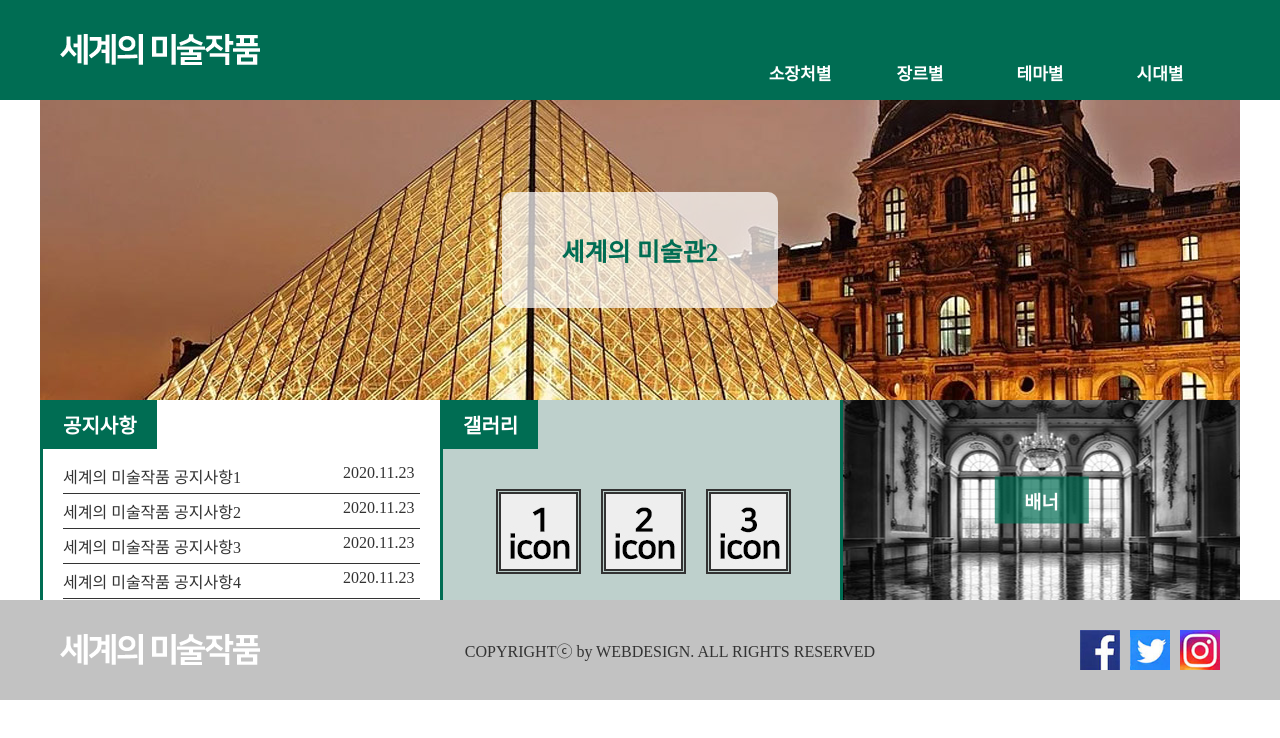
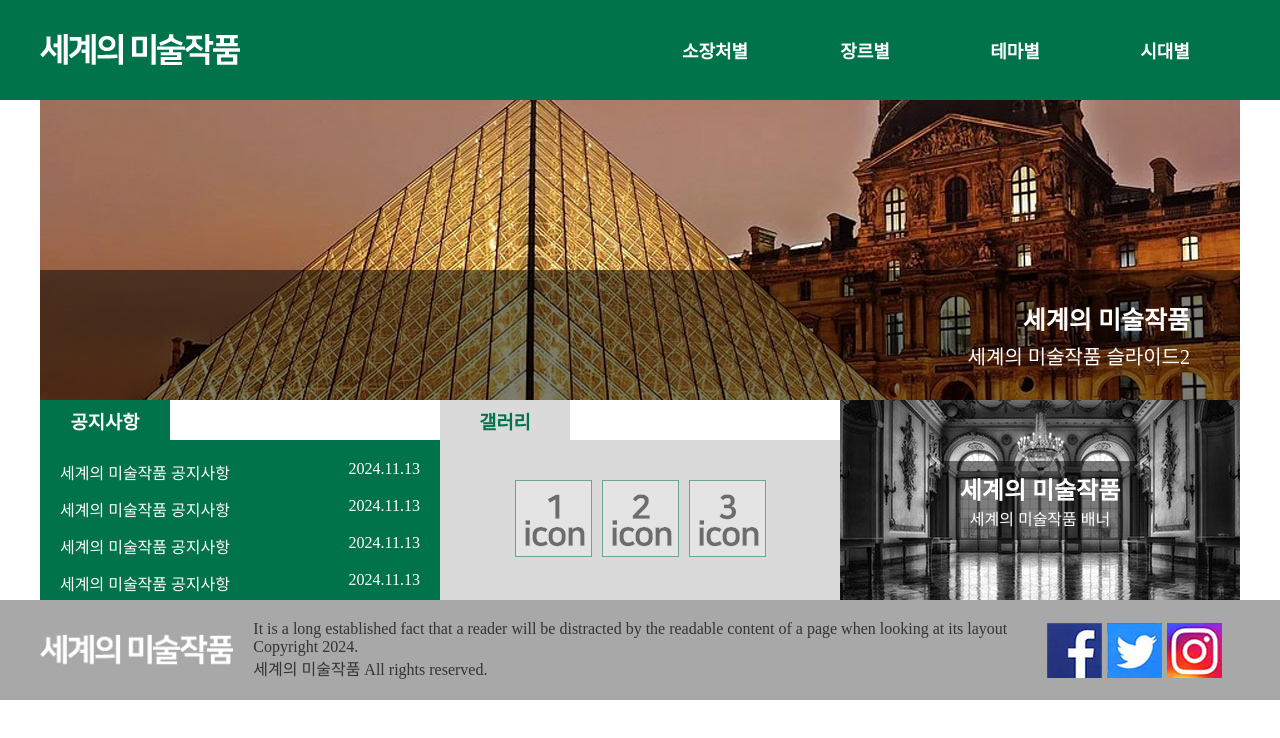
Before and after one commit to kimziyeon/webDesign-B3, a plain HTML site: page index.html in a window 1280 px wide. Drawn offline with Linux system fonts and the light colour scheme.

Commit message:
20241114 재연습

```diff
--- a/css/style.css
+++ b/css/style.css
@@ -13,6 +13,7 @@ li {
 a {
     text-decoration: none;
     color: inherit;
+    display: block;
 }
 
 img {
@@ -26,144 +27,135 @@ body {
 }
 
 
-
 .wrap {
+    width: 100%;
     position: relative;
 }
 
 header {
     width: 100%;
     height: 100px;
-    background-color: rgb(0, 109, 83);
+    background-color: #00734b;
+
 }
 
-header .inner {
+.h_inner {
     width: 1200px;
-    height: 100px;
+    height: 100%;
     margin: auto;
-
     position: relative;
 }
 
-header .inner>a {
-    display: block;
-    padding: 30px 20px;
+.h_inner>a {
+    width: 200px;
+    height: 100%;
+    align-content: center;
 }
 
-header .inner>ul {
-    display: flex;
-    text-align: center;
+nav {
     position: absolute;
-    top: 40px;
-    right: 20px;
-    z-index: 10;
-
+    top: 25px;
+    right: 0;
+    z-index: 99;
 }
 
-header .inner>ul>li {
-    width: 120px;
+nav>ul {
+    display: flex;
 }
 
-header .inner>ul>li>a {
-    display: block;
-    /* background-color: antiquewhite; */
-    color: #fff;
-    padding: 20px 0;
-    font-size: 17px;
-    font-weight: bold;
+nav>ul>li {
+    width: 150px;
+    text-align: center;
 }
 
+nav>ul>li>a {
+    height: 50px;
+    align-content: center;
+    font-weight: bold;
+    font-size: 18px;
+    color: #fff;
+}
+
+nav>ul>li>a.on,
+nav>ul>li:hover>a {
+    border-bottom: 2px solid #fff;
+}
+
+
 .sub {
-    width: 120px;
-    background-color: rgb(0, 109, 83, 0.7);
     display: none;
 }
 
-.sub li {
-    width: 120px;
+.sub>li {}
+
+.sub>li>a {
+    height: 50px;
+    align-content: center;
+    background-color: #dadada;
+    color: #00734b;
 }
 
-.sub li>a {
-    display: block;
-    padding: 15px 0;
-    color: #fff;
-    /* background-color: bisque; */
+.sub>li>a.on,
+.sub>li:hover>a {
+    background-color: #fff;
 }
-
-header .inner>ul>li:hover>a,
-.sub li:hover>a {
-    background-color: #fff;
-    color: rgb(0, 109, 83);
-}
-
-header .inner>ul>li>a.on {
-    background-color: #fff;
-    color: rgb(0, 109, 83);
-}
-
-.sub li>a.on {
-    background-color: #fff;
-    color: rgb(0, 109, 83);
-}
-
-
-
-
-
 
 .slide {
     width: 1200px;
     height: 300px;
     margin: auto;
-    background-color: beige;
     position: relative;
     overflow: hidden;
 }
 
-.slide ul {
-    width: 1200px;
+.slide>ul {
+    width: 100%;
     height: 900px;
-    /* transform: translateY(-300px); */
     position: absolute;
     top: 0;
     left: 0;
     z-index: 1;
 }
 
-.slide ul li {
+.slide>ul>li {
+    width: 100%;
     height: 300px;
 }
 
-.slide ul li>a {
-    display: block;
-    width: 1200px;
-    height: 300px;
-    text-align: center;
-    align-content: center;
+.slide>ul>li>a {
+    width: 100%;
+    height: 100%;
+    align-content: end;
 }
 
-.slide ul li>a>h3 {
-    display: inline-block;
-    background-color: rgb(255, 255, 255, 0.7);
-    color: rgb(0, 109, 83);
-    padding: 40px 60px;
+.slide .s_text {
+    background-color: rgb(0, 0, 0, 0.5);
+    text-align: right;
+    color: #fff;
+    padding: 30px 50px;
+}
+
+.slide .s_text>h2 {
     font-size: 25px;
-    border-radius: 10px;
+}
+
+.slide .s_text>p {
+    font-size: 20px;
+    margin-top: 5px;
 }
 
 
-
-.slide ul .s1 {
-    background: url(/img/img1.jpg) center/cover;
+.slide .s1 {
+    background: url(/img/img1.jpg) no-repeat center/cover;
 }
 
-.slide ul .s2 {
-    background: url(/img/img2.jpg) center/cover;
+.slide .s2 {
+    background: url(/img/img2.jpg) no-repeat center/cover;
 
 }
 
-.slide ul .s3 {
-    background: url(/img/img3.jpg) center/cover;
+.slide .s3 {
+    background: url(/img/img3.jpg) no-repeat center/cover;
 
 }
 
@@ -171,174 +163,177 @@ header .inner>ul>li>a.on {
 
 
 
-
-.contents {
+main {
     width: 1200px;
     height: 200px;
     margin: auto;
     display: flex;
 }
 
-.contents h2 {
+main h3 {
+    width: 130px;
+    height: 40px;
+    align-content: center;
+    text-align: center;
+    background-color: #00734b;
+    color: #fff;
     display: inline-block;
-    font-size: 20px;
+}
+
+main .notice {
+    width: 400px;
+    height: 100%;
+}
+
+
+main .notice>ul {
+    width: 100%;
+    height: 160px;
+    background-color: #00734b;
     padding: 10px 20px;
-    background-color: rgb(0, 109, 83);
+
+}
+
+main .notice>ul>li {
+    margin-top: 7px;
+    padding: 3px 0;
+}
+
+main .notice>ul>li>a {
+    display: flex;
+    justify-content: space-between;
     color: #fff;
 }
 
-.contents .notice {
+
+main .gall {
     width: 400px;
-    height: 200px;
-    border-left: 3px solid rgb(0, 109, 83);
+    height: 100%;
 }
 
-.contents .notice>ul {
-    margin-top: 10px;
+main .gall>ul {
+    display: flex;
+    gap: 10px;
+    justify-content: center;
+    padding-top: 40px;
 }
 
-.contents .notice>ul li {}
-
-.contents .notice>ul li>a {
-    /* width: 400px; */
-    display: flex;
-    padding: 5px 0;
-    border-bottom: 1px solid #333;
-    margin: 0 20px;
+main .gall>ul>li {
+    opacity: 0.5;
 }
 
-.contents .notice>ul li>a .title {
-    width: 280px;
+main .gall>ul>li:hover {
+    opacity: 1;
+
 }
 
-
-
-
-
-
-
-
-
-.contents .gall {
-    width: 400px;
-    height: 200px;
-    border-left: 3px solid rgb(0, 109, 83);
-    background-color: rgb(190, 208, 204);
+main .gall>ul>li>a {
+    border: 1px solid #00734b;
 }
 
-.contents .gall>ul {
-    width: 400px;
-    display: flex;
-    justify-content: center;
-    align-items: center;
-    padding-top: 40px;
-    gap: 20px;
+main .gall>a>h3 {
+    background-color: #dadada;
+    color: #00734b;
 }
 
-.contents .gall>ul li {}
-
-.contents .gall>ul li>a {
-    display: block;
-    border: 5px double #333;
+main .gall>ul {
+    width: 100%;
+    height: 160px;
+    background-color: #dadada;
 }
 
-.contents .gall>ul li:hover {
-    opacity: 0.6;
+main .gall>ul>li {}
+
+main .gall>ul>li>a {}
+
+main .banner {
+    width: 400px;
+    height: 100%;
 }
 
-
-
-
-
-.contents .banner {
-    width: 400px;
-    height: 200px;
-    border-left: 3px solid rgb(0, 109, 83);
+main .banner>a {
+    width: 100%;
+    height: 100%;
+    align-content: center;
+    text-align: center;
+    background: url(/img/banner.jpg);
+    color: #fff;
 }
 
-.contents .banner>a {
-    display: block;
-    height: 200px;
-    background: url(/img/banner.jpg) no-repeat center/cover;
-    position: relative;
+main .banner .b_text {
+    display: inline-block;
+    background-color: rgb(0, 0, 0, 0.5);
+    padding: 10px 20px;
 }
-
-.contents .banner>a>h3 {
-    position: absolute;
-    top: 50%;
-    left: 50%;
-    transform: translate(-50%, -50%);
-    color: #fff;
-    background-color: rgb(0, 109, 83, 0.7);
-    padding: 10px 30px;
-}
-
-
-
 
 footer {
     width: 100%;
     height: 100px;
-    background-color: rgb(194, 194, 194);
+    background-color: #a8a8a8;
 }
 
-footer .inner {
+.f_inner {
     width: 1200px;
-    height: 100px;
+    height: 100%;
     margin: auto;
     display: flex;
+    justify-content: space-between;
     align-items: center;
-    align-content: center;
-    justify-content: space-between;
-    padding: 0 20px;
+    gap: 20px;
+
 }
 
-footer .inner>a {}
-
-footer .inner .copy {}
-
-footer .inner .sns {}
-
-footer .inner .sns ul {
-    display: flex;
-    gap: 10px;
+.f_inner>a {
+    width: 200px;
 }
 
-footer .inner .sns ul li {
-    width: 40px;
+.f_inner .copy {
+    width: 800px;
+
 }
 
+.f_inner .sns {
+    width: 200px;
+
+}
+
+.f_inner .sns>ul {
+    display: flex;
+    gap: 5px;
+}
+
+.f_inner .sns>ul>li {}
 
 
-.popup {
+.pop {
     width: 500px;
     height: 400px;
     background-color: #fff;
     border-radius: 10px;
+    text-align: center;
+    padding: 30px;
     position: absolute;
     top: 50%;
     left: 50%;
     transform: translate(-50%, -50%);
     z-index: 999;
-    text-align: center;
-    padding: 40px 20px;
-    border: 1px solid rgb(0, 109, 83);
     display: none;
 }
 
-.popup h3 {
-    font-size: 20px;
+.pop>h2 {}
+
+.pop>p {
+    line-height: 24px;
+    margin-top: 20px;
 }
 
-.popup p {
-    margin-top: 50px;
-    line-height: 30px;
-}
-
-.popup .popup_off {
+.pop .pop_off {
     cursor: pointer;
-    color: rgb(0, 109, 83);
     position: absolute;
     bottom: 30px;
     right: 30px;
 }
+
+.pop .pop_off:hover {
+    color: #00734b;
+}
--- a/index.html
+++ b/index.html
@@ -5,17 +5,18 @@
     <meta charset="UTF-8">
     <meta name="viewport" content="width=device-width, initial-scale=1.0">
 
-    <link rel="stylesheet" href="./css/style.css">
-    <script src="./js/jquery-1.12.3.js"></script>
-    <script src="./js/script.js"></script>
+    <link rel="stylesheet" href="/css/style.css">
+    <script src="/js/jquery-1.12.3.js"></script>
+    <script src="/js/script.js"></script>
     <title>세계의 미술작품</title>
 </head>
 
 <body>
     <div class="wrap">
         <header>
-            <div class="inner">
-                <a href="#"><img src="./img/logo.png" alt="세계의 미술작품"></a>
+            <div class="h_inner">
+                <a href="#"><img src="/img/logo.png" alt="세계의 미술작품"></a>
+                <nav>
                     <ul>
                         <li><a href="#">소장처별</a>
                             <ul class="sub">
@@ -35,7 +36,7 @@
                         </li>
                         <li><a href="#">테마별</a>
                             <ul class="sub">
-                            <li><a href="#">한국</a></li>
+                                <li><a href="#">초상화/인물</a></li>
                                 <li><a href="#">종교</a></li>
                                 <li><a href="#">신화/문학</a></li>
                                 <li><a href="#">일상/스포츠</a></li>
@@ -50,93 +51,112 @@
                             </ul>
                         </li>
                     </ul>
+                </nav>
             </div>
         </header>
 
         <div class="slide">
             <ul>
                 <li class="s1"><a href="#">
-                        <h3>세계의 미술관1</h3>
-                    </a></li>
+                        <div class="s_text">
+                            <h2>세계의 미술작품</h2>
+                            <p>세계의 미술작품 슬라이드1</p>
+                        </div>
+
+                    </a>
+                </li>
                 <li class="s2"><a href="#">
-                        <h3>세계의 미술관2</h3>
-                    </a></li>
+                        <div class="s_text">
+                            <h2>세계의 미술작품</h2>
+                            <p>세계의 미술작품 슬라이드2</p>
+                        </div>
+
+                    </a>
+                </li>
                 <li class="s3"><a href="#">
-                        <h3>세계의 미술관3</h3>
-                    </a></li>
+                        <div class="s_text">
+                            <h2>세계의 미술작품</h2>
+                            <p>세계의 미술작품 슬라이드3</p>
+                        </div>
+
+                    </a>
+                </li>
             </ul>
         </div>
-
-        <div class="contents">
+        <main>
             <div class="notice">
-                <h2>공지사항</h2>
+                <a href="#">
+                    <h3>공지사항</h3>
+                </a>
                 <ul>
-                    <li class="popup_on">
-                        <a href="#">
-                            <div class="title">세계의 미술작품 공지사항1</div>
-                            <div class="date">2020.11.23</div>
+                    <li class="pop_on"><a href="#">
+                            <div class="tt">세계의 미술작품 공지사항</div>
+                            <div class="dt">2024.11.13</div>
                         </a>
                     </li>
-                    <li>
-                        <a href="#">
-                            <div class="title">세계의 미술작품 공지사항2</div>
-                            <div class="date">2020.11.23</div>
+                    <li><a href="#">
+                            <div class="tt">세계의 미술작품 공지사항</div>
+                            <div class="dt">2024.11.13</div>
                         </a>
                     </li>
-                    <li>
-                        <a href="#">
-                            <div class="title">세계의 미술작품 공지사항3</div>
-                            <div class="date">2020.11.23</div>
+                    <li><a href="#">
+                            <div class="tt">세계의 미술작품 공지사항</div>
+                            <div class="dt">2024.11.13</div>
                         </a>
                     </li>
-                    <li>
-                        <a href="#">
-                            <div class="title">세계의 미술작품 공지사항4</div>
-                            <div class="date">2020.11.23</div>
+                    <li><a href="#">
+                            <div class="tt">세계의 미술작품 공지사항</div>
+                            <div class="dt">2024.11.13</div>
                         </a>
                     </li>
                 </ul>
             </div>
             <div class="gall">
-                <h2>갤러리</h2>
+                <a href="#">
+                    <h3>갤러리</h3>
+                </a>
                 <ul>
-                    <li><a href="#"><img src="./img/icon1.jpg" alt="갤러리 이미지1"></a></li>
-                    <li><a href="#"><img src="./img/icon2.jpg" alt="갤러리 이미지2"></a></li>
-                    <li><a href="#"><img src="./img/icon3.jpg" alt="갤러리 이미지3"></a></li>
+                    <li><a href="#"><img src="/img/icon1.jpg" alt="아이콘1"></a></li>
+                    <li><a href="#"><img src="/img/icon2.jpg" alt="아이콘2"></a></li>
+                    <li><a href="#"><img src="/img/icon3.jpg" alt="아이콘3"></a></li>
                 </ul>
-
             </div>
             <div class="banner">
                 <a href="#">
-                    <h3>배너</h3>
+                    <div class="b_text">
+                        <h2>세계의 미술작품</h2>
+                        <p>세계의 미술작품 배너</p>
+                    </div>
                 </a>
             </div>
-        </div>
+        </main>
 
         <footer>
-            <div class="inner">
-                <a href="#">
-                    <img src="./img/logo.png" alt="세계의 미술작품">
-                </a>
+            <div class="f_inner">
+                <a href="#"><img src="/img/logo.png" alt="세계의 미술작품"></a>
                 <div class="copy">
-                    COPYRIGHTⓒ by WEBDESIGN. ALL RIGHTS RESERVED
+                    It is a long established fact that a reader will be distracted by the readable content of a page
+                    when looking at its layout
+                    Copyright 2024.<br> 세계의 미술작품 All rights reserved.
                 </div>
                 <div class="sns">
                     <ul>
-                        <li><a href="#"><img src="./img/sns1.jpg" alt="페이스북"></a></li>
-                        <li><a href="#"><img src="./img/sns2.jpg" alt="트위터"></a></li>
-                        <li><a href="#"><img src="./img/sns3.jpg" alt="인스타그램"></a></li>
+                        <li><a href="#"><img src="/img/sns1.jpg" alt="트위터"></a></li>
+                        <li><a href="#"><img src="/img/sns2.jpg" alt="페이스북"></a></li>
+                        <li><a href="#"><img src="/img/sns3.jpg" alt="트위터"></a></li>
                     </ul>
                 </div>
             </div>
         </footer>
-
-        <div class="popup">
-            <h3>세계의 미술작품 공지사항</h3>
-            <p>동해물과 백두산이 마르고 닳도록 하느님이 보우하사 우리나라만세.<br>
-                무궁화 삼천리 화려강 대한 사람 대한으로 길이 보전하세.<br>
-                남산 위에 저 소나무, 철갑을 두른 듯 바람서리 불변함은 우리 기상일세.</p>
-            <div class="popup_off">
+        <div class="pop">
+            <h2>세계의 미술작품 공지사항</h2>
+            <p>
+                가장 최상단의 조상 요소를 만날 때까지 이 과정이 반복되면서 요소 각각에 할당된 핸들러가 동작합니다.
+                이벤트가 제일 깊은 곳에 있는 요소에서 시작해 부모요소를 거슬러 올라가며 발생하는 모양이 마치 물속 거품(bubble)과 닮았기 때문입니다.
+                클릭 이벤트를 중단하고, 호출한 곳으로 되돌아 가라~라는 의미.
+                a를 클릭했을 때, 부모의 요소도 클릭한것 처럼 처리가 되기때문에
+            </p>
+            <div class="pop_off">
                 close X
             </div>
         </div>
```
Also changed, not shown: js/script.js (+32 -33 lines), 1 other file. Lines whose indentation alone changed are shown as unchanged.
